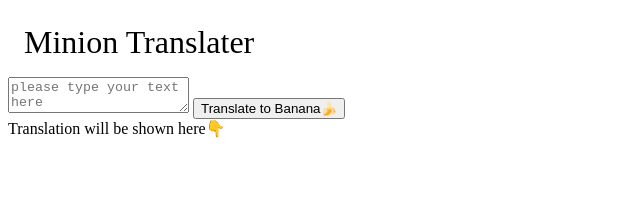
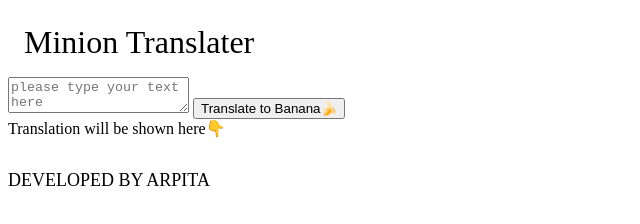
Before and after one commit to arpita-2/miniontranslator, a plain HTML site: page index.html in a window 1280 px wide. Shown: the whole page, without its empty margins (0-640 px from the left). Drawn offline with Linux system fonts and the light colour scheme.

Commit message:
footer update

```diff
--- a/index.html
+++ b/index.html
@@ -17,7 +17,14 @@
         <textarea id="text-input" placeholder="please type your text here"></textarea>
         <button id="button-translate">Translate to Banana🍌</button>
         <div>Translation will be shown here👇</div>
+
+        <div id="translate-output" style="padding: 1rem; font-size: large;"></div>
     </main>
+    <footer>
+        <div style="font-size: large;">DEVELOPED BY ARPITA</div>
+
+    </footer>
+    </footer>
 
 </body>
 </html>
```
